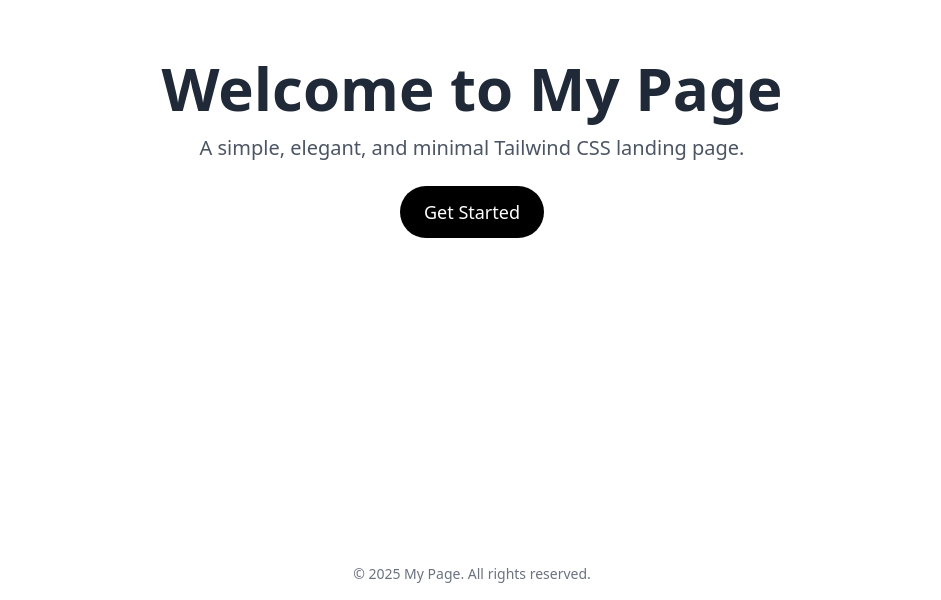
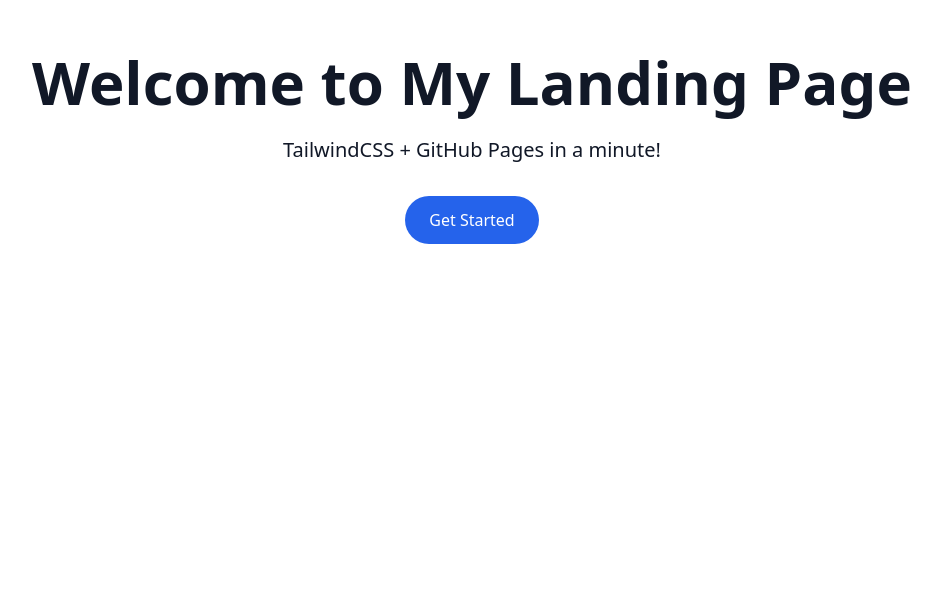
Before and after one commit to tameng-script/landingPage, a plain HTML site: page index.html in a window 1280 px wide. Shown: the part 252-852 px from the top of the page, without its empty margins (168-1109 px from the left). After the commit the page ends 800 px from the top, so only its background shows below. Drawn offline with nearby package versions, Linux system fonts and the light colour scheme.

Commit message:
Update index.html

```diff
--- a/index.html
+++ b/index.html
@@ -2,23 +2,13 @@
 <html lang="en">
 <head>
   <meta charset="UTF-8" />
-  <meta name="viewport" content="width=device-width, initial-scale=1.0" />
-  <title>My Minimal Landing Page</title>
-  <link href="https://cdn.jsdelivr.net/npm/tailwindcss@2.2.19/dist/tailwind.min.css" rel="stylesheet">
+  <meta name="viewport" content="width=device-width, initial-scale=1.0"/>
+  <title>Minimal Landing</title>
+  <script src="https://cdn.tailwindcss.com"></script>
 </head>
-<body class="bg-white text-gray-800">
-  <section class="min-h-screen flex flex-col items-center justify-center text-center px-6">
-    <h1 class="text-4xl md:text-6xl font-bold mb-4">Welcome to My Page</h1>
-    <p class="text-lg md:text-xl text-gray-600 mb-6 max-w-xl">
-      A simple, elegant, and minimal Tailwind CSS landing page.
-    </p>
-    <a href="#"
-       class="bg-black text-white px-6 py-3 rounded-full text-lg hover:bg-gray-800 transition">
-      Get Started
-    </a>
-  </section>
-  <footer class="text-sm text-gray-500 text-center py-4">
-    &copy; 2025 My Page. All rights reserved.
-  </footer>
+<body class="bg-white text-gray-900 font-sans text-center px-4 min-h-screen flex flex-col justify-center items-center">
+  <h1 class="text-4xl md:text-6xl font-bold mb-6">Welcome to My Landing Page</h1>
+  <p class="text-lg md:text-xl mb-8 max-w-xl">TailwindCSS + GitHub Pages in a minute!</p>
+  <a href="https://github.com" target="_blank" class="bg-blue-600 text-white px-6 py-3 rounded-full hover:bg-blue-700 transition">Get Started</a>
 </body>
 </html>
```
